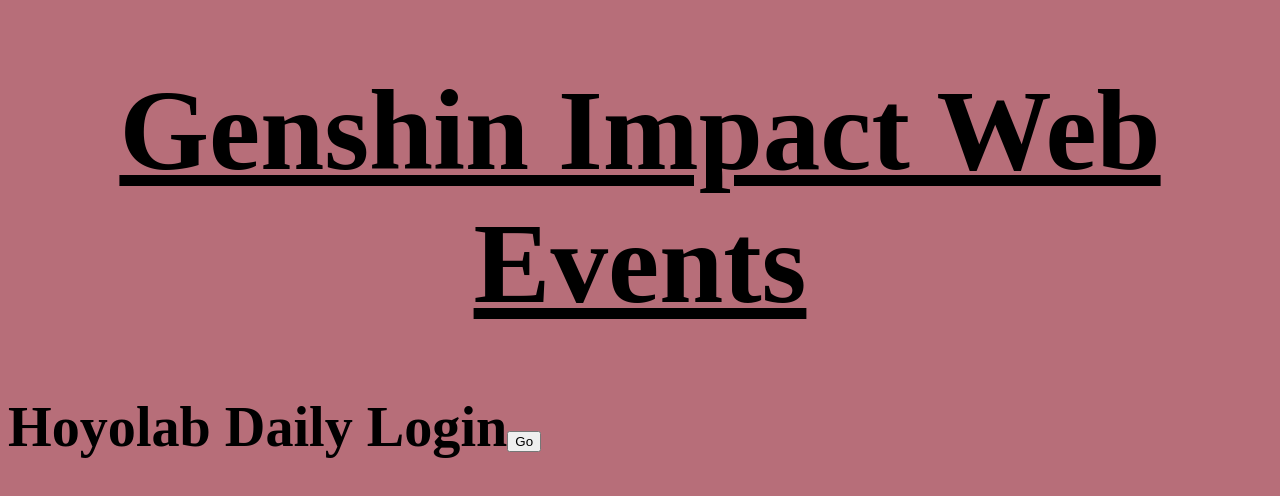
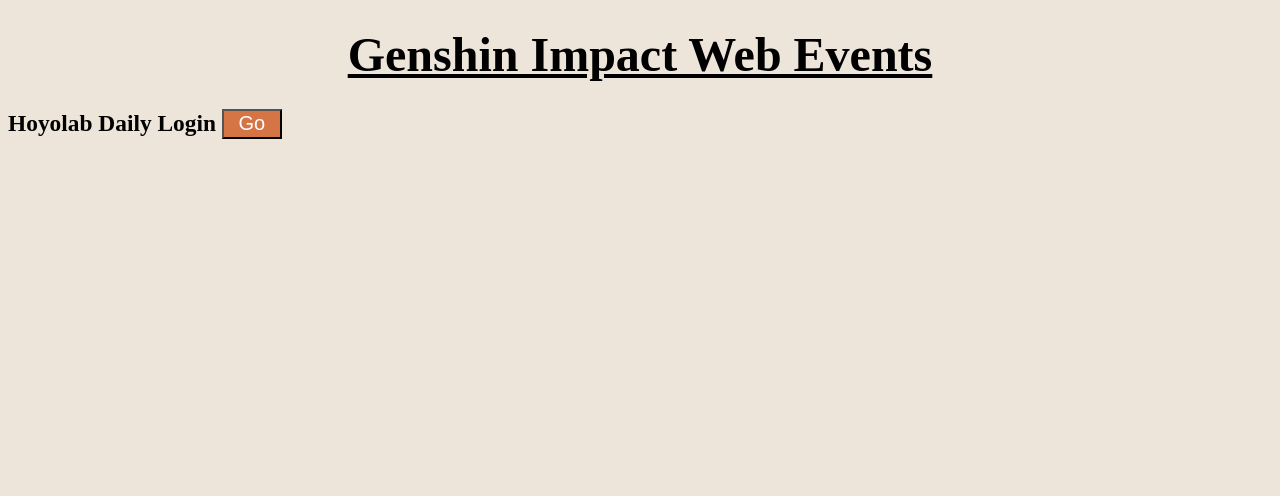
Before and after one commit to TheLankyDude/TheLankyDude.github.io, a plain HTML site: page events.html in a window 1280 px wide. Drawn offline with Linux system fonts and the light colour scheme.

Commit message:
Add files via upload

```diff
--- a/eventsStyles.css
+++ b/eventsStyles.css
@@ -1,6 +1,14 @@
 body {
-background-color: #b76e79;
+background-color: #eee5da;
 background-size: 100%;
-font-size: 48px;
+font-size: 20px;
 color: var(--text-colour);
 }
+
+.btnOpenEvent {
+ height:30px;
+    width:60px;
+    background: #d57444;
+    color: #FFFFFF;
+    font-size:20px;
+}
```
Also changed, not shown: events.html (+1 -1 lines).
